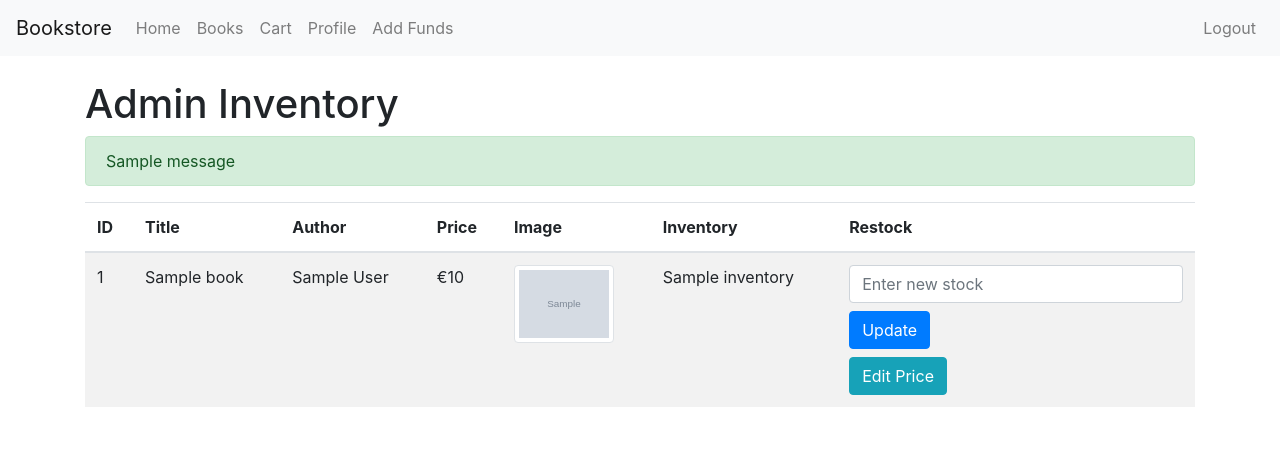
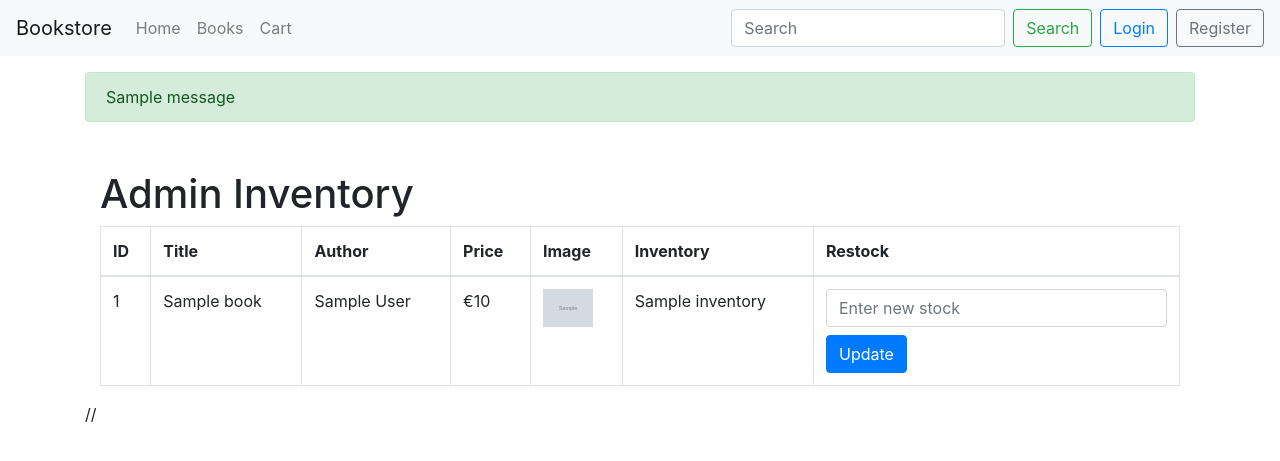
Before and after one commit to Alexander1411/bookstore, a Flask app: template templates/admin_inventory.html in a window 1280 px wide. Shown: the top 461 px of the page. Run offline with Flask 3, Linux system fonts and the light colour scheme; the template is opened without the code that fills it: most values are stand-ins (such as "Sample title", 1, 10 or a date in 2020); grey boxes marked "Sample" are stand-in pictures; one stand-in notice (Sample message) is shown; parts of the project's set-up code (start-up, migrations or seed data) failed here and were passed over; some libraries are stand-ins or nearby versions.

Commit message:
Back up for admin inventory

```diff
--- a/templates/admin_inventory.html
+++ b/templates/admin_inventory.html
@@ -1,64 +1,11 @@
-<!DOCTYPE html>
-<html lang="en">
-<head>
-    <meta charset="UTF-8">
-    <meta name="viewport" content="width=device-width, initial-scale=1.0">
-    <title>Admin Inventory</title>
-    <link rel="stylesheet" href="https://stackpath.bootstrapcdn.com/bootstrap/4.5.2/css/bootstrap.min.css">
-</head>
-<body>
-    <!-- Navbar -->
-    <nav class="navbar navbar-expand-lg navbar-light bg-light">
-        <a class="navbar-brand" href="{{ url_for('home') }}">Bookstore</a>
-        <button class="navbar-toggler" type="button" data-toggle="collapse" data-target="#navbarNav" aria-controls="navbarNav" aria-expanded="false" aria-label="Toggle navigation">
-            <span class="navbar-toggler-icon"></span>
-        </button>
-        <div class="collapse navbar-collapse" id="navbarNav">
-            <ul class="navbar-nav">
-                <li class="nav-item">
-                    <a class="nav-link" href="{{ url_for('home') }}">Home</a>
-                </li>
-                <li class="nav-item">
-                    <a class="nav-link" href="{{ url_for('books_page') }}">Books</a>
-                </li>
-                <li class="nav-item">
-                    <a class="nav-link" href="{{ url_for('cart') }}">Cart</a>
-                </li>
-                <li class="nav-item">
-                    <a class="nav-link" href="{{ url_for('user_profile') }}">Profile</a>
-                </li>
-                <li class="nav-item">
-                    <a class="nav-link" href="{{ url_for('add_funds') }}">Add Funds</a>
-                </li>
-                {% if session['username'] == 'admin' %}
-                <li class="nav-item">
-                    <a class="nav-link" href="{{ url_for('admin_inventory') }}">Admin Inventory</a>
-                </li>
-                {% endif %}
-            </ul>
-            <ul class="navbar-nav ml-auto">
-                <li class="nav-item">
-                    <a class="nav-link" href="{{ url_for('logout') }}">Logout</a>
-                </li>
-            </ul>
-        </div>
-    </nav>
+{% extends "base.html" %}
 
-    <!-- Main content -->
-    <div class="container mt-4">
+{% block title %}Admin Inventory{% endblock %}
+
+{% block content %}
+<div class="container mt-5">
     <h1>Admin Inventory</h1>
-
-        <!-- Flash Messages -->
-        {% with messages = get_flashed_messages(with_categories=true) %}
-            {% if messages %}
-                {% for category, message in messages %}
-                    <div class="alert alert-{{ category }}">{{ message }}</div>
-                {% endfor %}
-            {% endif %}
-        {% endwith %}
-
-        {% if books %}
-            <table class="table table-striped">
+    <table class="table table-bordered">
         <thead>
             <tr>
                 <th>ID</th>
@@ -72,41 +19,33 @@
         </thead>
         <tbody>
             {% for book in books %}
-                        <tr id="book-{{ book.id }}">
+                <tr>
                     <td>{{ book.id }}</td>
                     <td>{{ book.title }}</td>
                     <td>{{ book.author }}</td>
+                    <td>€{{ book.price }}</td>
+                    <td><img src="{{ book.image_url }}" alt="{{ book.title }}" style="width: 50px; height: auto;"></td>
+                    <td>{{ book.inventory }}</td>
                     <td>
-                                <span class="book-price">€{{ book.price }}</span>
-                                <input type="number" class="form-control d-none" name="new_price" placeholder="Enter new price" value="{{ book.price }}">
-                            </td>
-                            <td><img src="{{ url_for('static', filename='images/' ~ book.image) }}" alt="{{ book.title }}" class="img-thumbnail" width="100"></td>
-                            <td class="book-inventory">{{ book.inventory }}</td>
-                            <td>
-                                <form class="update-inventory-form" data-book-id="{{ book.id }}">
-                                    <input type="number" class="form-control" name="new_inventory" placeholder="Enter new stock">
+                        <form class="update-inventory-form" data-book-id="{{ book.id }}" data-current-inventory="{{ book.inventory }}">
+                            <input type="number" name="new_inventory" min="0" class="form-control" placeholder="Enter new stock">
                             <button type="submit" class="btn btn-primary mt-2">Update</button>
                         </form>
-                                <button class="btn btn-info mt-2 edit-price-btn">Edit Price</button>
-                                <button class="btn btn-success mt-2 save-price-btn d-none">Save Price</button>
-                                <button class="btn btn-secondary mt-2 cancel-price-btn d-none">Cancel</button>
                     </td>
                 </tr>
             {% endfor %}
         </tbody>
     </table>
-        {% else %}
-            <p>No books found in inventory.</p>
-        {% endif %}
 </div>
 
-    <script src="https://code.jquery.com/jquery-3.6.0.min.js"></script>
+<!-- Load jQuery: https://www.youtube.com/watch?v=nF9riePnm80&t=33s - Flask AJAX Tutorial: Basic AJAX in Flask app -->
+<script src="https://code.jquery.com/jquery-3.6.0.min.js"></script> //
 <script>
-        var $j = jQuery.noConflict(); // https://stackoverflow.com/questions/7882374/how-do-i-implement-jquery-noconflict
-        $j(document).ready(function() { // https://stackoverflow.com/questions/24982226/how-to-show-ajax-response-message-in-alert
-            $j('.update-inventory-form').on('submit', function(event) { // https://stackoverflow.com/questions/933703/is-this-a-correct-way-to-call-a-javascript-function
+    var $j = jQuery.noConflict(); // https://stackoverflow.com/questions/7882374/how-do-i-implement-jquery-noconflict - Implementing JQuery.noConflict()
+    $j(document).ready(function() { // https://stackoverflow.com/questions/24982226/how-to-show-ajax-response-message-in-alert - Used logic from this source
+        $j('.update-inventory-form').on('submit', function(event) {
             event.preventDefault(); // This prevents default page reload
-                var form = $j(this); // https://stackoverflow.com/questions/933703/is-this-a-correct-way-to-call-a-javascript-function
+            var form = $j(this); // https://stackoverflow.com/questions/933703/is-this-a-correct-way-to-call-a-javascript-function - Directed me into a correct way to call javascripts
             var bookId = form.data('book-id');
             var additionalInventory = parseInt(form.find('input[name="new_inventory"]').val());
             var currentInventory = parseInt($j('#book-' + bookId + ' .book-inventory').text());
@@ -116,64 +55,20 @@
                 url: '/update_inventory/' + bookId,
                 type: 'POST',
                 contentType: 'application/json',
-                    data: JSON.stringify({ additional_inventory: additionalInventory }), // https://stackoverflow.com/questions/41624332/how-to-keep-value-as-number-in-json-stringify
+                data: JSON.stringify({ additional_inventory: additionalInventory }), // https://stackoverflow.com/questions/41624332/how-to-keep-value-as-number-in-json-stringify - Keep value
                 success: function(response) {
-                        alert(response.message); // https://stackoverflow.com/questions/24982226/how-to-show-ajax-response-message-in-alert
+                    alert(response.message);
                     if (response.success) {
+
                         $j('#book-' + bookId + ' .book-inventory').text(updatedInventory); // Update the inventory cell directly
                         form.find('input[name="new_inventory"]').val(''); // Clear the input field
                     }
                 },
-                    error: function(xhr, status, error) { // https://stackoverflow.com/questions/377644/jquery-ajax-error-handling-show-custom-exception-messages
+                error: function(xhr, status, error) { // https://stackoverflow.com/questions/377644/jquery-ajax-error-handling-show-custom-exception-messages - Error handling, show custom exeption message
                     alert('Error: ' + error);
                 }
             });
         });
-
-            // Edit price button functionality
-            $j('.edit-price-btn').on('click', function() {
-                var row = $j(this).closest('tr');
-                row.find('.book-price').addClass('d-none');
-                row.find('input[name="new_price"]').removeClass('d-none');
-                row.find('.edit-price-btn').addClass('d-none');
-                row.find('.save-price-btn, .cancel-price-btn').removeClass('d-none');
-            });
-
-            // Save price button functionality
-            $j('.save-price-btn').on('click', function() {
-                var row = $j(this).closest('tr');
-                var bookId = row.attr('id').split('-')[1];
-                var newPrice = parseFloat(row.find('input[name="new_price"]').val());
-
-                $j.ajax({
-                    url: '/update_price/' + bookId,
-                    type: 'POST',
-                    contentType: 'application/json',
-                    data: JSON.stringify({ new_price: newPrice }),
-                    success: function(response) {
-                        alert(response.message); // https://stackoverflow.com/questions/24982226/how-to-show-ajax-response-message-in-alert
-                        if (response.success) {
-                            row.find('.book-price').text('€' + newPrice.toFixed(2)).removeClass('d-none');
-                            row.find('input[name="new_price"]').addClass('d-none');
-                            row.find('.edit-price-btn').removeClass('d-none');
-                            row.find('.save-price-btn, .cancel-price-btn').addClass('d-none');
-                        }
-                    },
-                    error: function(xhr, status, error) { // https://stackoverflow.com/questions/377644/jquery-ajax-error-handling-show-custom-exception-messages
-                        alert('Error: ' + error);
-                    }
-                });
-            });
-
-            // Cancel price button functionality
-            $j('.cancel-price-btn').on('click', function() {
-                var row = $j(this).closest('tr'); // https://stackoverflow.com/questions/57834775/getting-closest-tr-with-jquery-when-clicking-on-an-onclick-function-inside-a-t
-                row.find('.book-price').removeClass('d-none');
-                row.find('input[name="new_price"]').addClass('d-none');
-                row.find('.edit-price-btn').removeClass('d-none');
-                row.find('.save-price-btn, .cancel-price-btn').addClass('d-none');
-            });
     });
 </script>
-</body>
-</html>
+{% endblock %}
```
Also changed, not shown: run.py (+1 -22 lines). Lines whose indentation alone changed are shown as unchanged.
